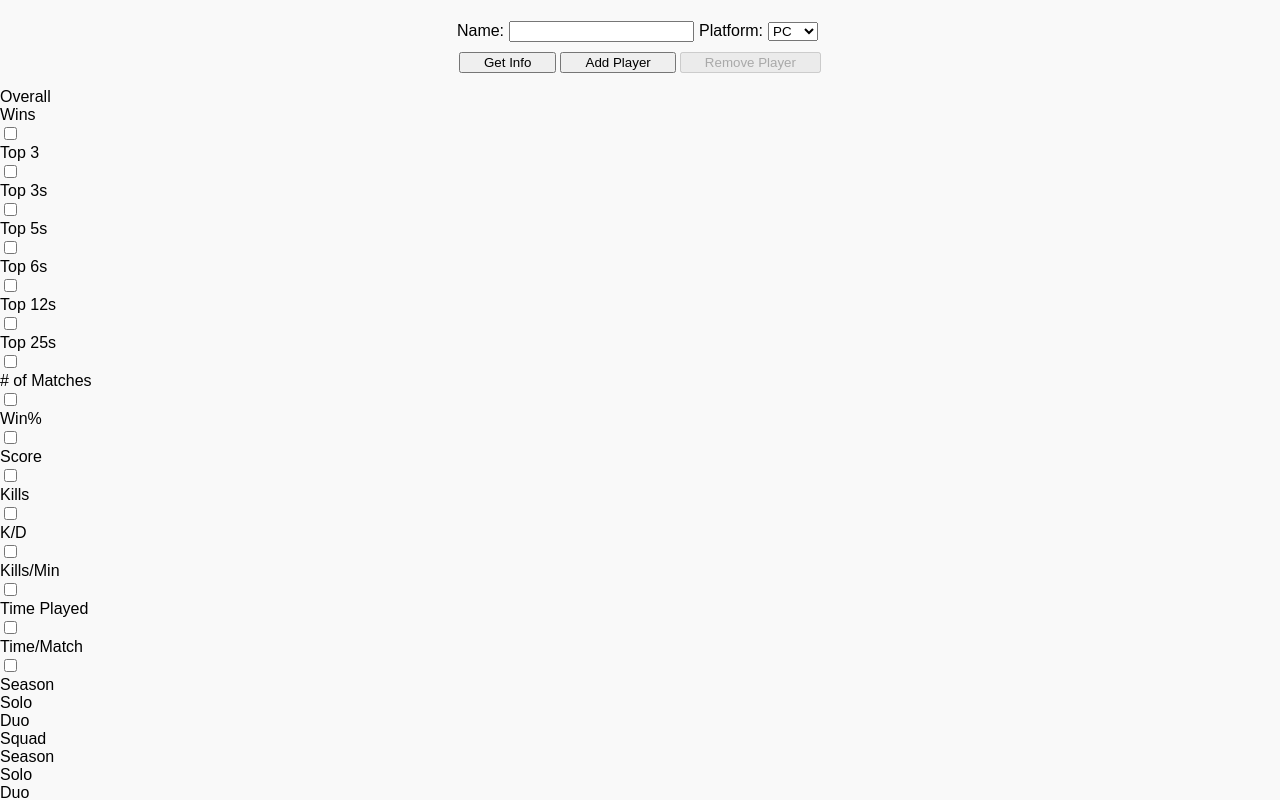
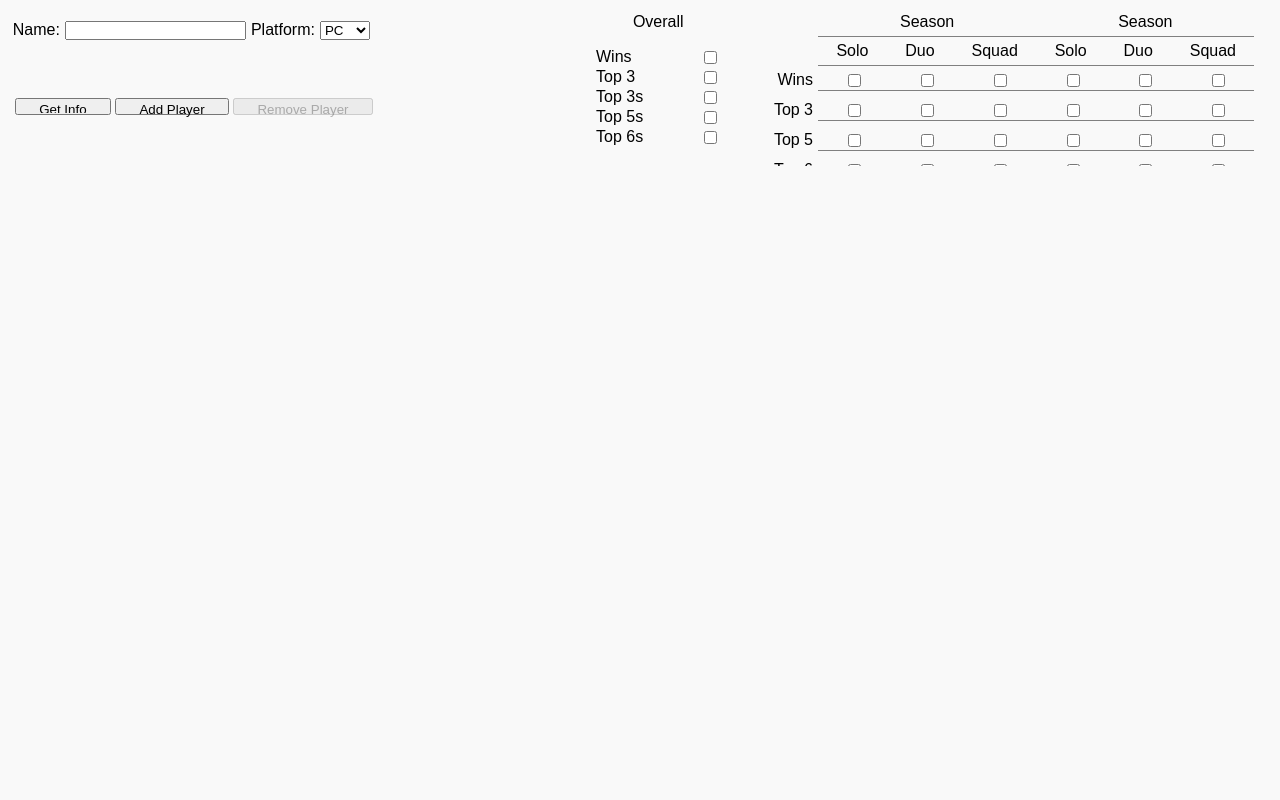
Before and after one commit to iAlbertTran/fortnite-info, a React (Create React App) app in the folder client/: page / in a window 1280 px wide. Shown: the top 800 px of the page. Built offline with nearby package versions, Linux system fonts and the light colour scheme.

Commit message:
preliminary styling changes

```diff
--- a/client/src/index.css
+++ b/client/src/index.css
@@ -5,24 +5,18 @@ body {
   background-color: #f9f9f9;
 }
 
-.category{
+#root #content{
 	display: grid;
-	grid-column: 2 / 3;
-}
-
-.userInfo{
-	display: grid;
-	grid-template-columns: 150px;
-	margin: 1vh 0;
-	font-size: 16px;
 	margin: 1vw;
 }
 
 #playerForm{
-	margin: 1vw;
+	grid-row: 1 / 2;
+	grid-column: 1 / 2;
 	display: grid;
 
-	justify-content: center;
+	justify-content: start;
+	width: auto;
 }
 
 #playerForm label{
@@ -35,6 +29,8 @@ body {
 
 #playerForm input, #playerForm button{
 	margin: 2px;
+	padding: 2px;
+	height: 17px;
 }
 
 #playerForm .userForm{
@@ -45,6 +41,111 @@ body {
 
 #playerForm .userForm input, #playerForm .userForm select{
 	margin: 0 5px;
+	padding: 0;
+	height: auto;
+}
+
+#stat-checkbox{
+	grid-row: 1 / 2;
+	grid-column: 2 / 3;
+
+	display: grid;
+	grid-auto-flow: column;
+	grid-template-columns: 122px;
+	margin-right: 1vw;
+}
+
+#stat-checkbox #overall{
+	grid-column: 1 / 2;
+	display: grid;
+	grid-template-columns: max-content;
+	width: 122px;
+}
+
+#stat-checkbox #overall .title{
+	text-align: center;
+}
+
+#stat-checkbox #overall #overall-wrapper{
+	height: 100px;
+	overflow-y: scroll;
+}
+
+#stat-checkbox #overall .individual-check{
+	display: flex;
+	justify-content: space-between;
+}
+
+#stat-checkbox #overall .individual-check .text{
+	margin-right: 1vw;
+}
+#stat-checkbox #checkboxes{
+	grid-column: 1 / 4;
+	grid-row: 2 / 3;
+
+	height: 100px;
+	overflow-y: scroll;
+}
+
+#stat-checkbox #checkboxes .individual-check{
+	display: grid;
+	grid-auto-flow: column;
+	grid-template-columns: 100px;
+	padding: 5px 0;
+}
+
+#stat-checkbox #checkboxes .individual-check .text{
+	grid-column: 1 / 2;
+	padding-right: 5px;
+	text-align: end;
+
+}
+
+#stat-checkbox #checkboxes .individual-check .inputs{
+	display: flex;
+	justify-content: space-around;
+	border-bottom: grey 1px solid;
+}
+
+
+#stat-checkbox #mode-stats{
+	display: grid;
+	grid-template-columns: 100px;
+}
+
+#stat-checkbox #mode-stats .life{
+	grid-column: 2 / 3;
+	grid-row: 1 / 2;
+}
+
+#stat-checkbox #mode-stats .life .title, #stat-checkbox #mode-stats .season .title{
+	text-align: center;
+	border-bottom: grey 1px solid;
+	padding-bottom: 5px;
+}
+
+#stat-checkbox #mode-stats .season{
+	grid-column: 3 / 4;
+	grid-row: 1 / 2;
+}
+
+#stat-checkbox #mode-stats .mode ,#stat-checkbox #mode-stats .season .mode{
+	display: flex;
+	justify-content: space-around;
+	border-bottom: grey 1px solid;
+	padding: 5px 0;
+
+}
+
+.userInfo{
+	grid-column: 1 / 3;
+	display: grid;
+	grid-template-columns: 150px;
+	margin: 1vh 0;
+	font-size: 16px;
+	margin: 1vw;
+
+	width: 98vw;
 }
 
 .userID{
@@ -62,42 +163,43 @@ body {
 	border-bottom: #f9f9f9 1px solid;
 }
 
-.total-lifetime-stats{
-	grid-row: 2 / 3;
-	grid-column: 1 / 16;
-	overflow-x: scroll;
+.userID .checkBox{
+	display: flex;
 }
 
 .lifetime-title{
-	grid-row: 1 / 2;
-	grid-column: 1 / 16;
+	grid-row: 2 / 3;
 
 	background-color: #89bdd3;
-	width: 100%;
+	width: 98vw;
 	text-align: center;
 
 	padding: 1vh 0;
 }
 
-.total-lifetime-stats .subcategory{
+.total-lifetime-stats{
 	grid-row: 3 / 4;
-	width: 90px;
+	width: 98vw;
+	overflow-x: scroll;
+
+	display: grid;
+	grid-auto-flow: column;
+}
+
+.total-lifetime-stats .subcategory-stat{
+	grid-row: 3 / 4;
+	width: 150px;
 	padding: 1vh 0;
 	border: #f9f9f9 1px solid;
+	text-align: center;
 }
 
 .total-lifetime-stats .subcategory-title{
 	grid-row: 2 / 3;
 	background-color: #e3e3e3;
-	width: auto;
-	min-width: 100px;
+	width: 150px;
 	padding: 1vh 0;
 	border: #f9f9f9 1px solid;
-	text-align: center;
-}
-
-.total-lifetime-stats .subcategory{
-	width: auto;
 	text-align: center;
 }
 
```
